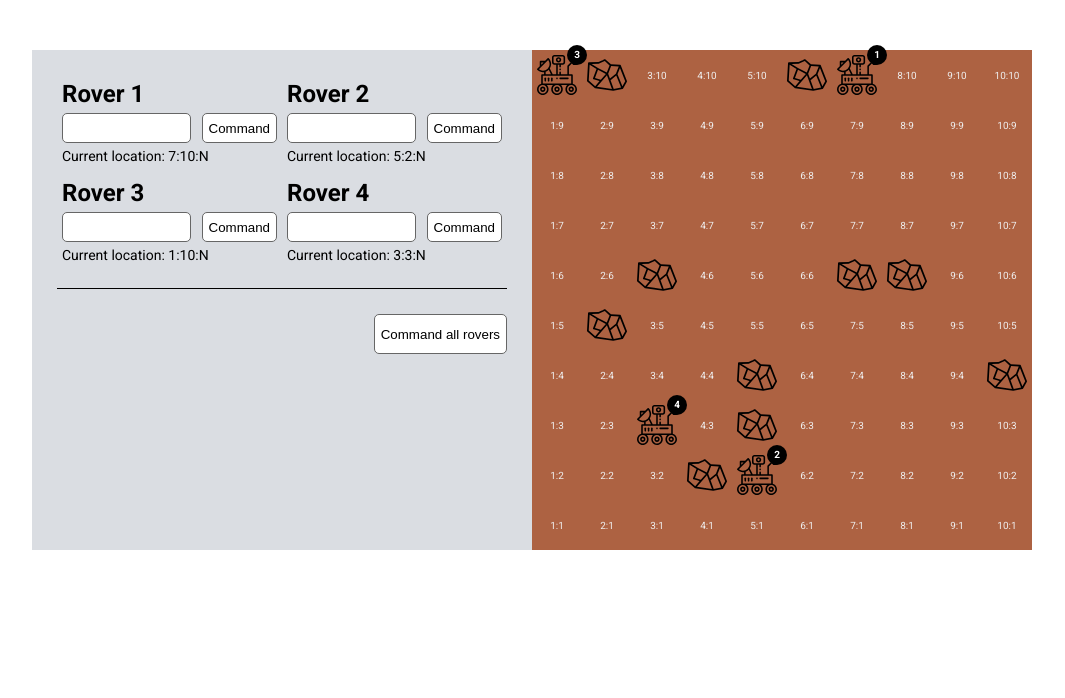
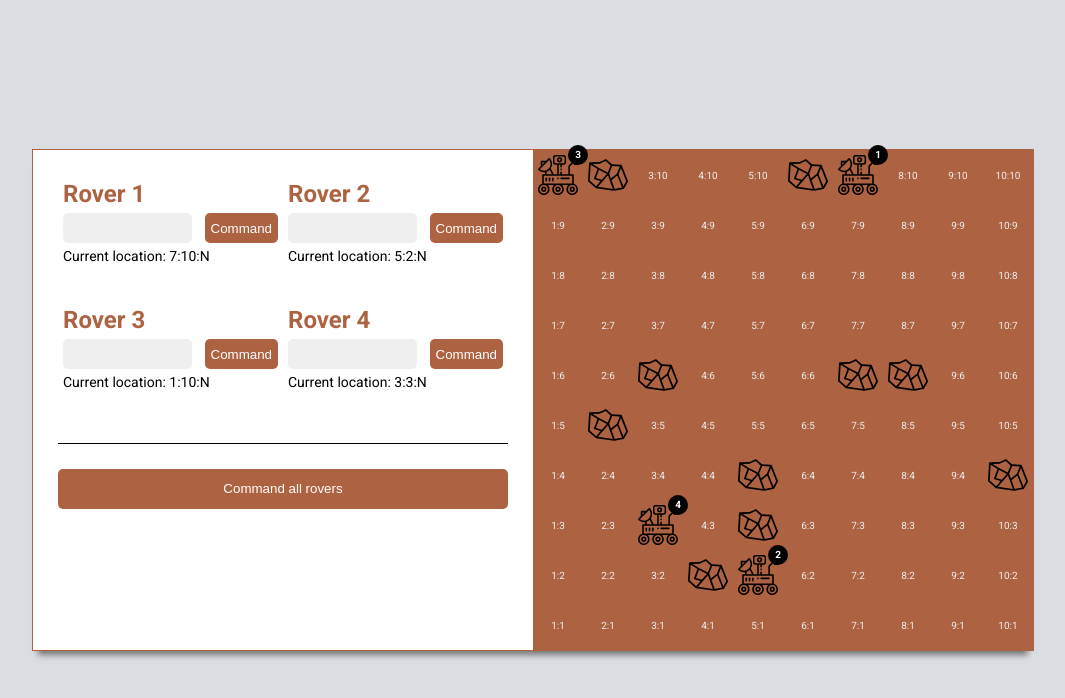
Before and after one commit to BillzPillz/mars-rover, a React (Create React App) app: page / in a window 1280 px wide. Shown: the top 698 px of the page, without its empty margins (108-1173 px from the left). Built offline with nearby package versions, Linux system fonts and the light colour scheme.

Commit message:
updates styling

```diff
--- a/src/App.module.css
+++ b/src/App.module.css
@@ -1,7 +1,13 @@
+.app {
+  height: 100vh;
+  display: flex;
+  align-items: center;
+  margin: 0 auto;
+  max-width: 1000px;
+}
+
 .wrapper {
-  max-width: 1000px;
-  margin: 50px auto 0px;
   display: flex;
-  align-items: flex-start;
-  background-color: #dadde2;
+  border: 1px solid var(--mars);
+  box-shadow: 0 10px 6px -6px #777;
 }
--- a/src/App.tsx
+++ b/src/App.tsx
@@ -18,7 +18,7 @@ function App() {
   const rovers = updatedRovers ?? initialRovers
 
   return (
-    <div className="App">
+    <div className={styles['app']}>
       <main className={styles['wrapper']}>
         {rovers && <CommandCentre rovers={rovers} setUpdatedRovers={setUpdatedRovers} obstacles={obstacles} />}
         {locations && <Mars locations={locations} rovers={rovers} obstacles={obstacles} />}
--- a/src/components/CommandCentre/CommandCentre.module.css
+++ b/src/components/CommandCentre/CommandCentre.module.css
@@ -1,30 +1,34 @@
 .command-centre {
   display: flex;
   flex-wrap: wrap;
+  width: 500px;
+  height: 500px;
+  padding: 25px;
+  background-color: #fff;
+  align-items: flex-start;
+}
+
+.control {
+  display: flex;
+  flex-wrap: wrap;
+  height: 0;
+  flex: 1 0 50%;
   justify-content: space-between;
-  width: 500px;
-  padding: 25px;
+  padding: 5px;
 }
 
 .input {
   width: 60%;
   height: 30px;
-  border: 1px solid #666;
+  border: none;
+  background-color: var(--light-grey);
   border-radius: 5px;
 }
 
 .title {
   margin: 0 0 5px;
   width: 100%;
-}
-
-.control {
-  display: flex;
-  flex-wrap: wrap;
-  flex: 1 0 50%;
-  justify-content: space-between;
-  align-content: flex-start;
-  padding: 5px;
+  color: var(--mars);
 }
 
 .location {
@@ -54,19 +58,19 @@
 .command-all-button {
   height: 30px;
   cursor: pointer;
-  background: #fff;
-  border: 1px solid #666;
-  transition: all 0.2s;
+  background-color: var(--mars);
+  color: #fff;
+  border: none;
+  transition: background-color 0.2s;
   border-radius: 5px;
 }
 
 .command-all-button {
   height: 40px;
+  width: 100%;
 }
 
 .command-all-button:hover,
 .button:hover {
-  background: #4ea044;
-  color: #fff;
-  border: 1px solid #4ea044;
+  background-color: var(--mars-hover);
 }
--- a/src/index.css
+++ b/src/index.css
@@ -3,6 +3,9 @@
 :root {
   /* https://www.crispedge.com/faq/what-is-the-color-code-for-mars */
   --mars: #ad6242;
+  --mars-hover: #b94f21;
+  --dark-grey: #666;
+  --light-grey: #efefef;
 }
 
 * {
@@ -12,4 +15,5 @@
 body {
   font-family: 'Roboto', sans-serif;
   margin: 0;
+  background-color: #dadde2;
 }
```
